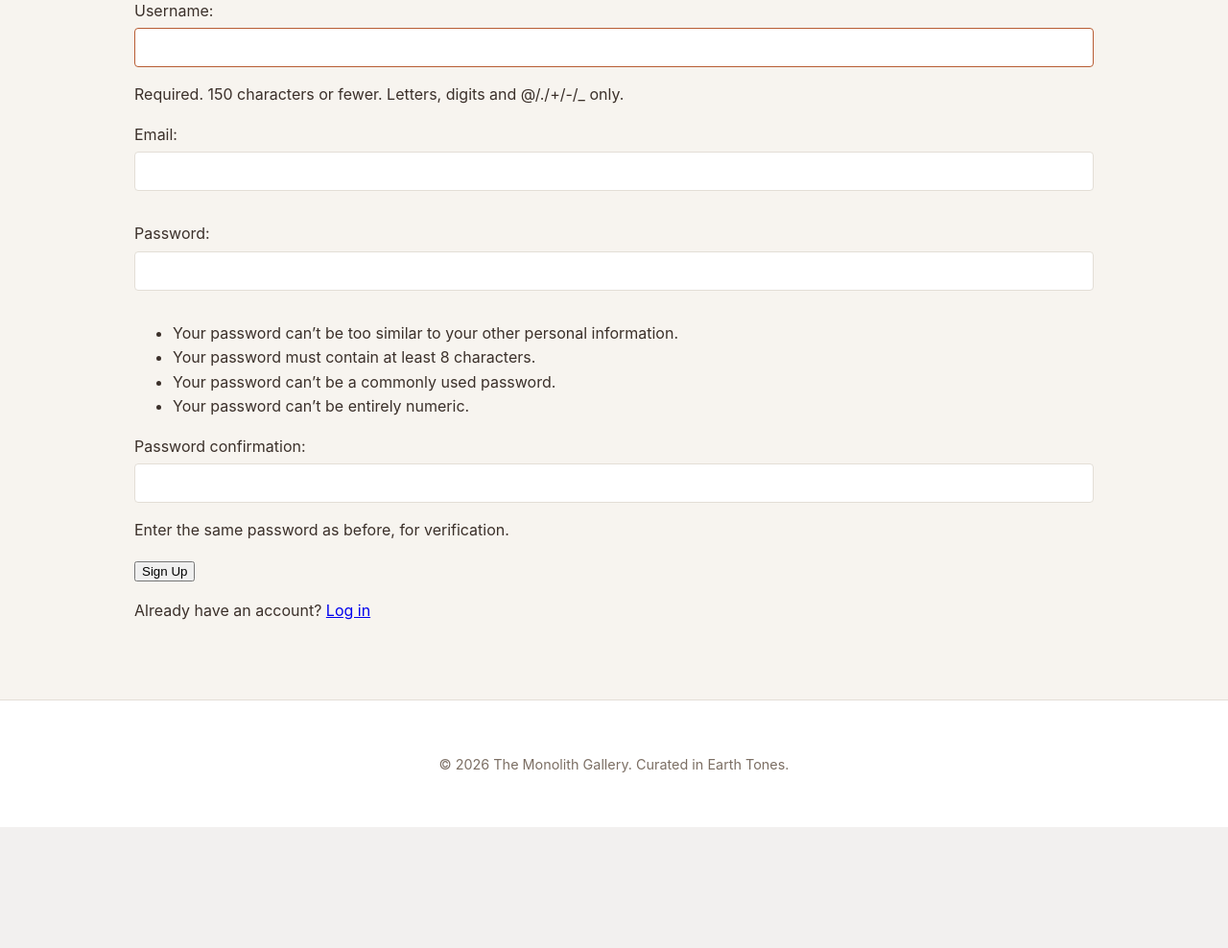
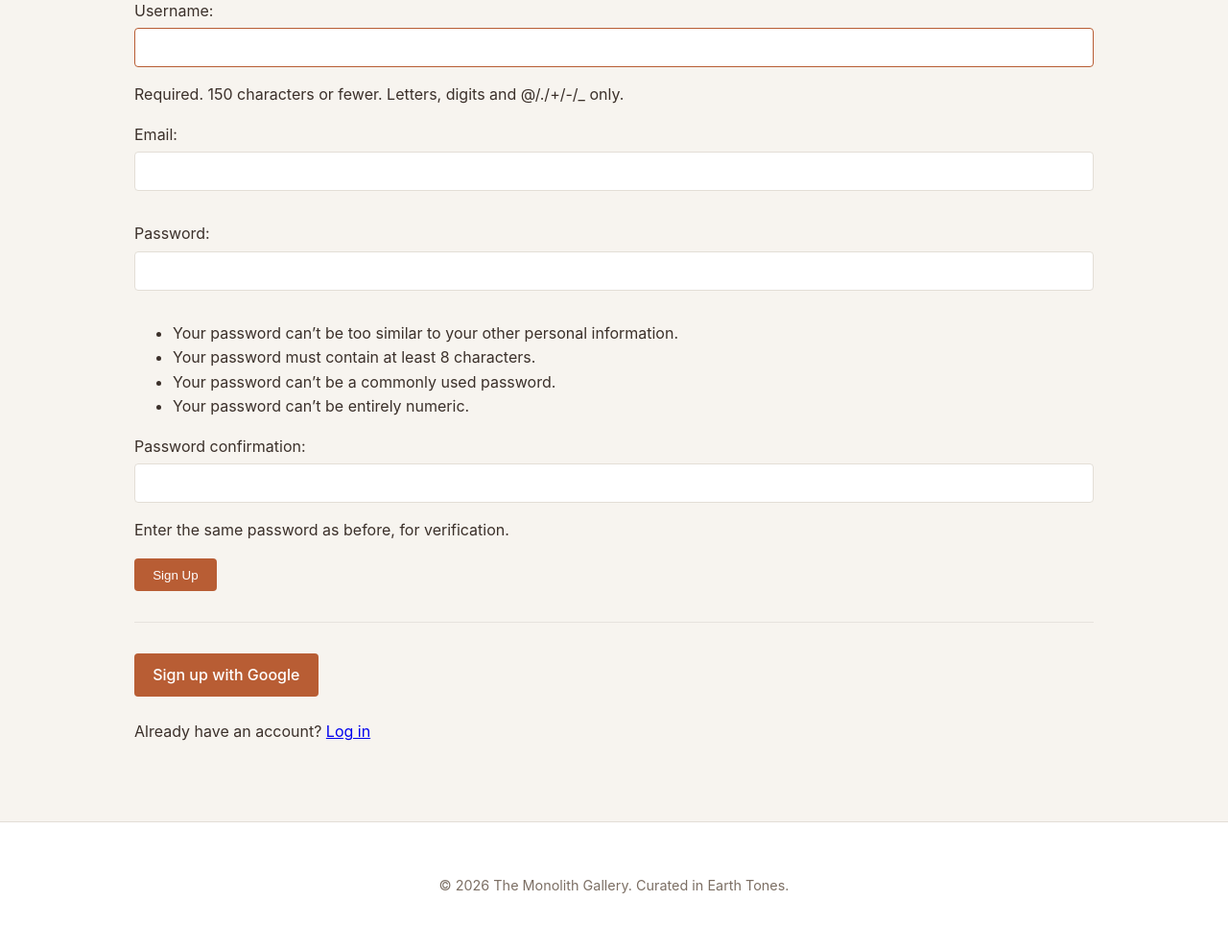
Before and after one commit to lameckkipsang/the_monolith, a Django app: page /signup/ in a window 1280 px wide. Shown: the part 225-1213 px from the top of the page at 96% size. Before the commit the page ends 1087 px from the top, so only its background shows below. Run offline with Django 5.2, Linux system fonts and the light colour scheme; some libraries are stand-ins or nearby versions.

Commit message:
add google sign up in sign up page and change styling for the google sign in button in login page

```diff
--- a/gallery/templates/login.html
+++ b/gallery/templates/login.html
@@ -14,8 +14,8 @@
 
     <hr style="margin: 2rem 0; border:0; border-top:1px solid #e6e2dd;">
 
-    <a href="{% provider_login_url 'google' %}" class="btn" style="background:#4285F4; display:inline-block;">
-        Sign in with Google
+    <a href="{% provider_login_url 'google' %}" class="btn" style="display:inline-block; text-align:center;">
+        Sign up with Google
     </a>
 
     <p style="margin-top: 1.5rem;">Forgot your password? <a href="{% url 'password_reset' %}">Reset it here</a></p>
--- a/gallery/templates/signup.html
+++ b/gallery/templates/signup.html
@@ -1,13 +1,22 @@
 {% extends 'base.html' %}
+{% load socialaccount %}
 
 {% block title %}Sign Up - The Monolith{% endblock %}
 
 {% block content %}
     <h2>Register as a Curator</h2>
+
     <form method="post">
         {% csrf_token %}
         {{ form.as_p }}
-        <button type="submit">Sign Up</button>
+        <button type="submit" class="btn">Sign Up</button>
     </form>
-    <p>Already have an account? <a href="{% url 'login' %}">Log in</a></p>
+
+    <hr style="margin: 2rem 0; border:0; border-top:1px solid #e6e2dd;">
+
+    <a href="{% provider_login_url 'google' %}" class="btn" style="display:inline-block; text-align:center;">
+        Sign up with Google
+    </a>
+
+    <p style="margin-top: 1.5rem;">Already have an account? <a href="{% url 'login' %}">Log in</a></p>
 {% endblock %}
```
